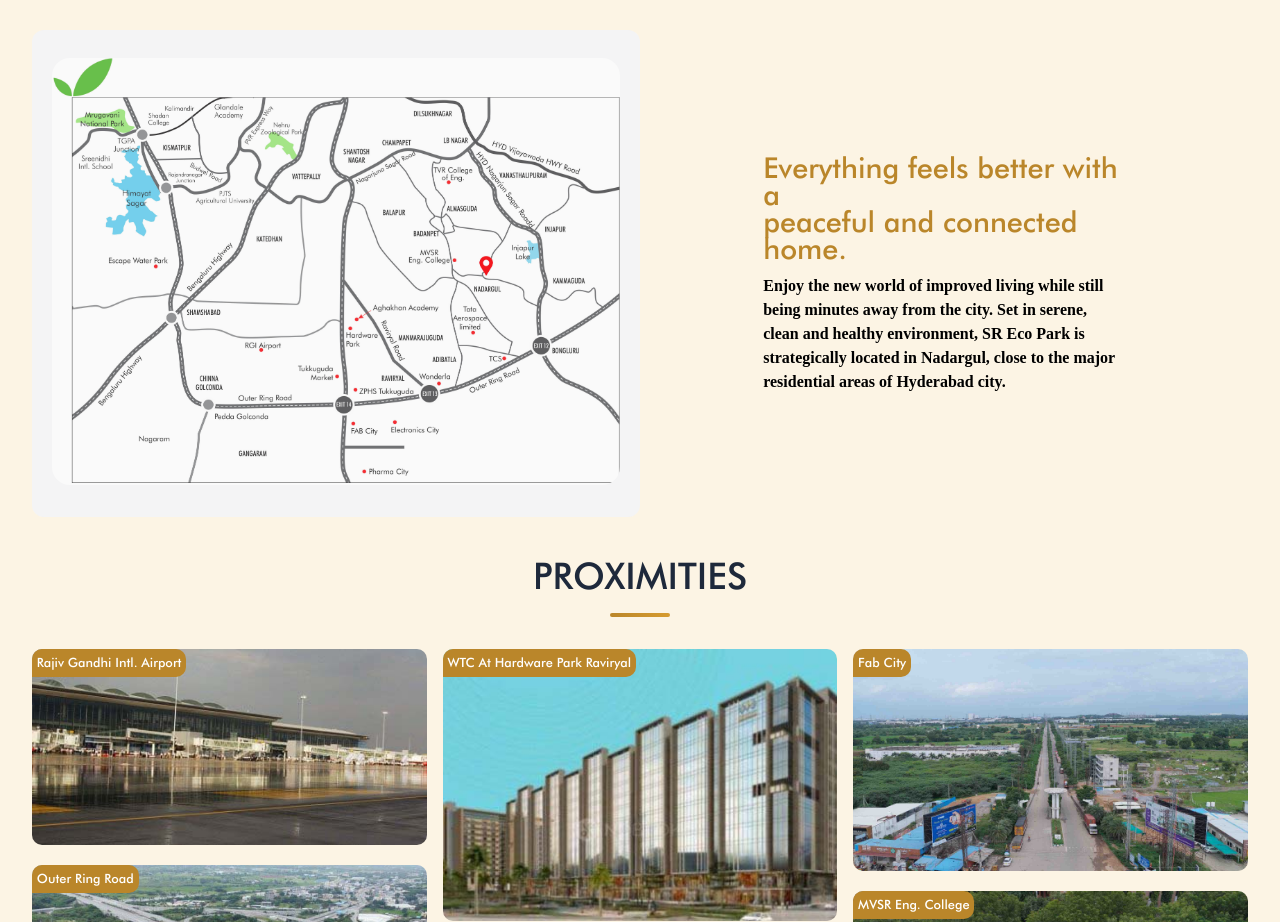
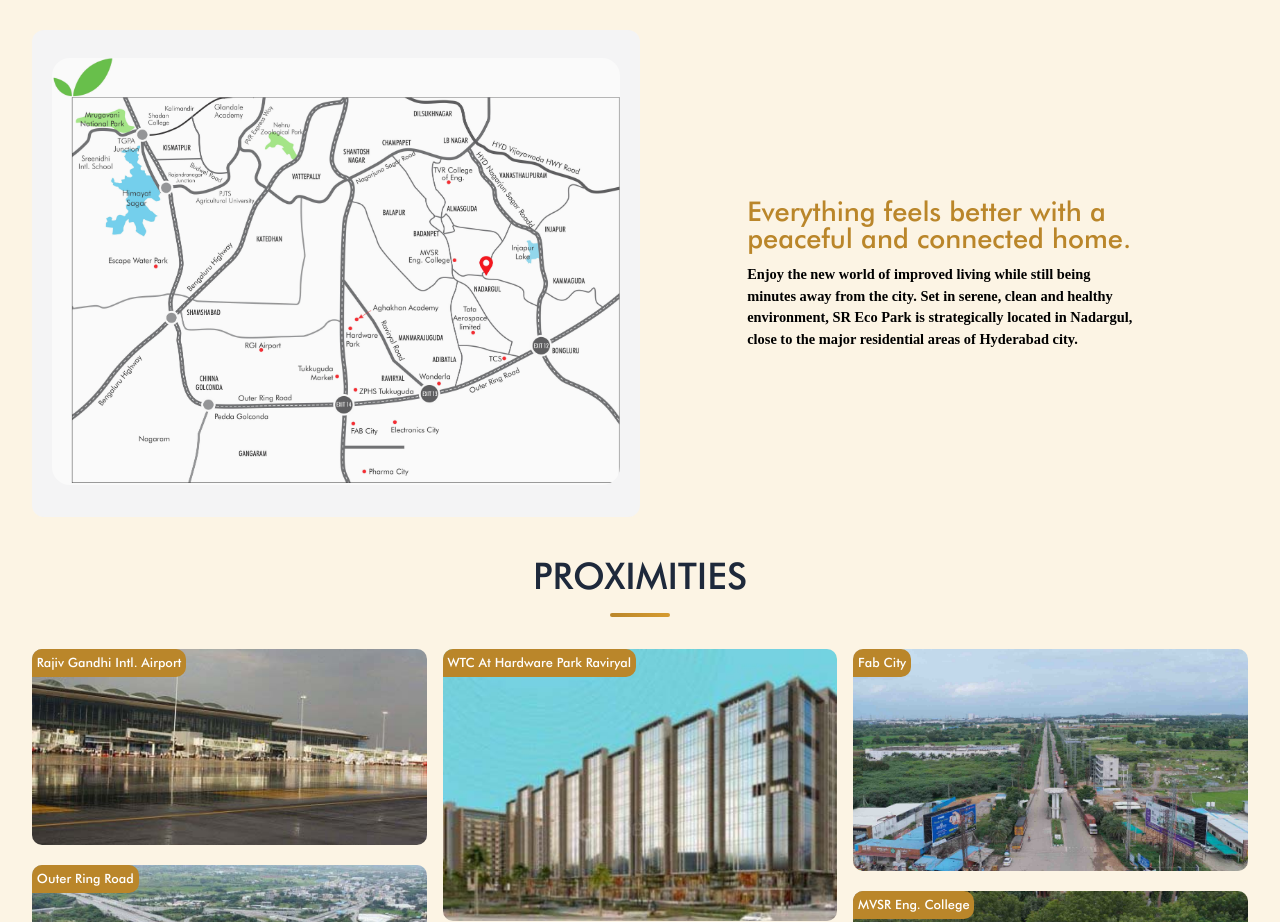
Before and after one commit to singhPardeep786/sr-eco-project, a Next.js app: page / in a window 1280 px wide. Shown: the part 5600-6522 px from the top of the page. Built offline with nearby package versions, Linux system fonts and the light colour scheme; a web font is replaced by a local one.

Commit message:
responsive-updated

```diff
--- a/src/app/globals.css
+++ b/src/app/globals.css
@@ -2111,6 +2111,11 @@
     font-size: 0.9rem;
   }
 
+  .location_content {
+    width: 80%;
+    padding: 1rem;
+  }
+
   .location_content h3 {
     font-size: 1.7rem;
   }
@@ -2219,6 +2224,18 @@
     font-size: 0.9rem;
   }
 
+  .location_content {
+    padding: 1rem;
+  }
+
+  .location_content h3 {
+    font-size: 1.7rem;
+  }
+
+  .location_content p {
+    font-size: .9rem;
+  }
+
   .proximities_main {
     columns: 300px;
   }
@@ -2296,6 +2313,18 @@
     font-size: 0.9rem;
   }
 
+  .location_content {
+    padding: 1rem;
+  }
+
+  .location_content h3 {
+    font-size: 1.7rem;
+  }
+
+  .location_content p {
+    font-size: .9rem;
+  }
+
   .proximities_main {
     columns: 350px;
   }
```
